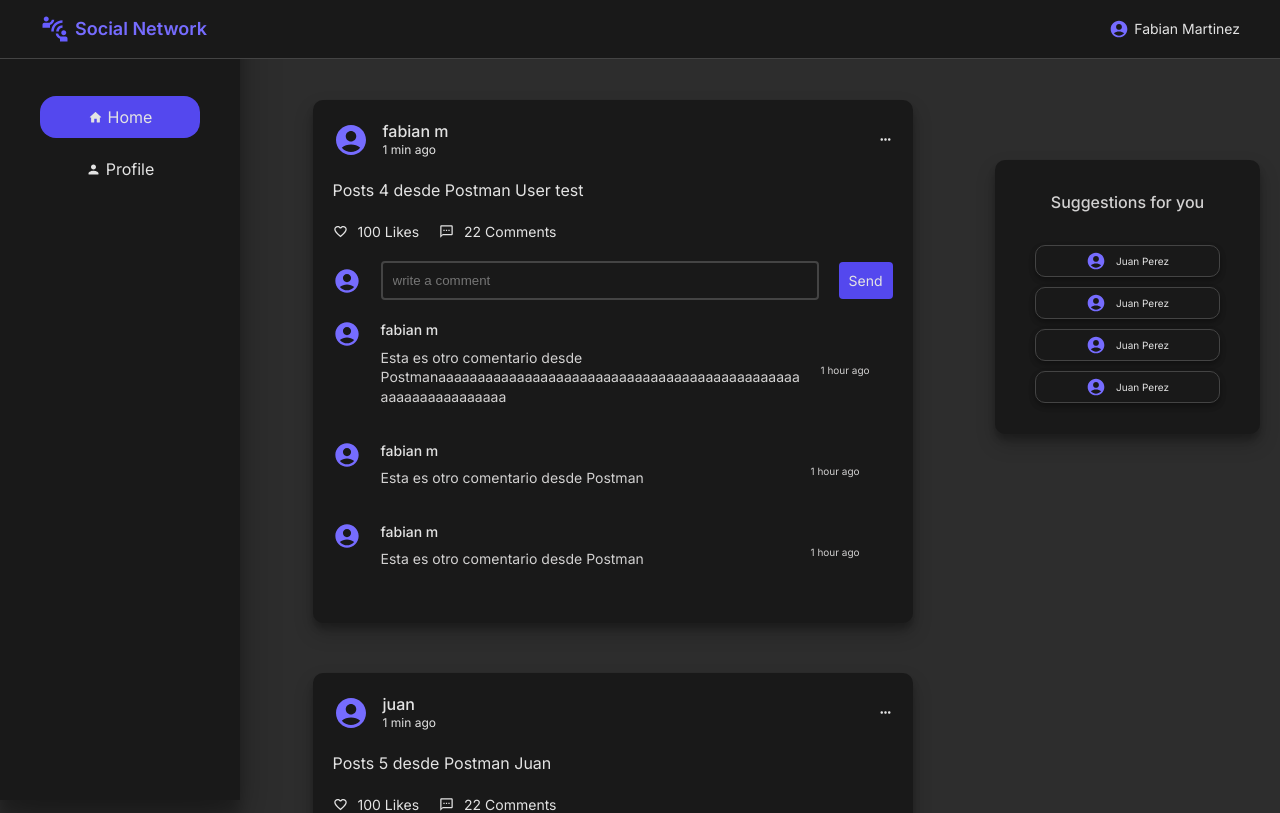
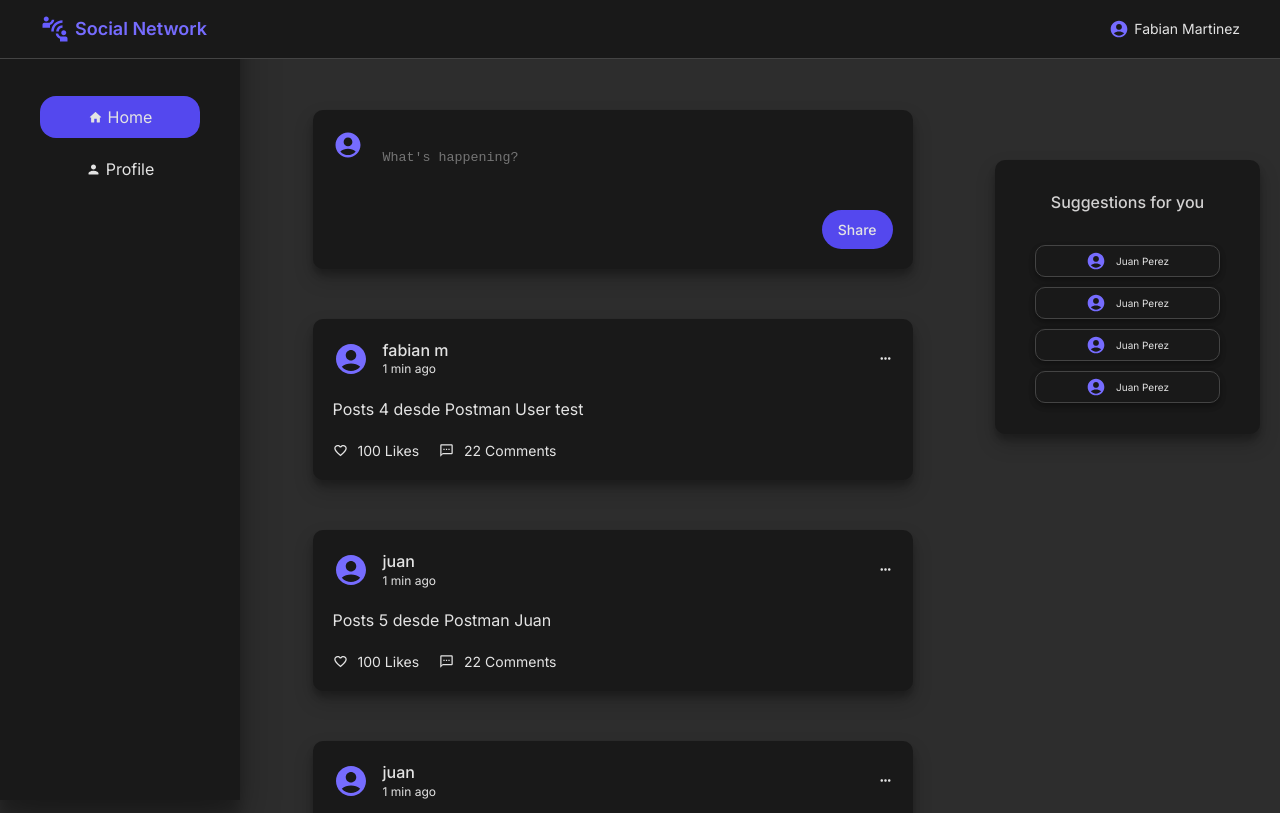
Before and after one commit to MartinezFabian/SocialNetwork-FullStack, a React (Vite) app in the folder client/: page / in a window 1280 px wide. Shown: the top 813 px of the page. Built offline with nearby package versions, Linux system fonts and the light colour scheme.

Commit message:
Feat: Add basic structure for AddPost.jsx and AddPost.module.css

```diff
--- /dev/null
+++ b/client/src/social/components/AddPost.jsx
@@ -0,0 +1,43 @@
+import { useState } from 'react';
+import AccountCircleRoundedIcon from '@mui/icons-material/AccountCircleRounded';
+import styles from './AddPost.module.css';
+
+export const AddPost = () => {
+  const [text, setText] = useState('');
+
+  const onInputChange = (e) => {
+    setText(e.target.value);
+  };
+
+  const onFormSubmit = (e) => {
+    e.preventDefault();
+    console.log(text);
+  };
+
+  return (
+    <form onSubmit={onFormSubmit} className={styles.container}>
+      <div className={styles.left}>
+        <AccountCircleRoundedIcon
+          sx={{ fontSize: 30, color: '#766cff' }}
+        ></AccountCircleRoundedIcon>
+      </div>
+
+      <div className={styles.right}>
+        <textarea
+          type="text"
+          placeholder="What's happening?"
+          onChange={onInputChange}
+          value={text}
+          maxLength={140}
+          className={styles.input}
+        />
+
+        <div className={styles.buttons}>
+          <button type="submit" className={styles.button}>
+            Share
+          </button>
+        </div>
+      </div>
+    </form>
+  );
+};
--- /dev/null
+++ b/client/src/social/components/AddPost.module.css
@@ -0,0 +1,64 @@
+.container {
+  margin: 1rem auto 5rem auto;
+  width: 90%;
+  max-width: 60rem;
+  padding: 2rem;
+  background-color: var(--color-background);
+  border-radius: 1rem;
+  box-shadow: rgba(0, 0, 0, 0.19) 0px 10px 20px, rgba(0, 0, 0, 0.23) 0px 6px 6px;
+
+  display: flex;
+  flex-direction: row;
+  align-items: flex-start;
+  gap: 1rem;
+}
+
+.left {
+}
+
+.right {
+  width: 100%;
+  display: flex;
+  flex-direction: column;
+  gap: 1rem;
+}
+
+.input {
+  min-width: 100%;
+  outline: none;
+  padding: 20px 10px;
+  background-color: transparent;
+  width: 60%;
+  color: var(--text-color);
+  border: transparent;
+
+  resize: none;
+}
+
+.buttons {
+  display: flex;
+  flex-direction: row;
+  justify-content: flex-end;
+}
+
+.button {
+  font-size: 1.2rem;
+  font-weight: 500;
+  padding: 1.1rem 1.6rem;
+  background-color: var(--color-primary);
+  color: var(--text-color);
+  transition: opacity 0.3s ease;
+  border-style: none;
+  border-radius: 2rem;
+}
+
+.button:hover {
+  cursor: pointer;
+  opacity: 0.8;
+}
+
+@media (min-width: 468px) {
+  .button {
+    font-size: 1.4rem;
+  }
+}
--- a/client/src/social/components/CommentsList.module.css
+++ b/client/src/social/components/CommentsList.module.css
@@ -32,12 +32,18 @@
 
 .button {
   font-size: 1.2rem;
-  border: none;
+  font-weight: 500;
+  padding: 1.1rem 1.6rem;
   background-color: var(--color-primary);
   color: var(--text-color);
-  padding: 1rem;
+  transition: opacity 0.3s ease;
+  border-style: none;
+  border-radius: 2rem;
+}
+
+.button:hover {
   cursor: pointer;
-  border-radius: 0.4rem;
+  opacity: 0.8;
 }
 
 @media (min-width: 468px) {
--- a/client/src/social/components/Post.jsx
+++ b/client/src/social/components/Post.jsx
@@ -10,7 +10,7 @@ import styles from './Post.module.css';
 import { CommentsList } from './CommentsList';
 
 export const Post = ({ id, description, userid, created_ago, name }) => {
-  const [commentOpen, setCommentOpen] = useState(true);
+  const [commentOpen, setCommentOpen] = useState(false);
   const liked = false;
 
   return (
--- a/client/src/social/pages/HomePage.jsx
+++ b/client/src/social/pages/HomePage.jsx
@@ -1,3 +1,4 @@
+import { AddPost } from '../components/AddPost';
 import { Post } from '../components/Post';
 import styles from './HomePage.module.css';
 
@@ -70,6 +71,8 @@ export const HomePage = () => {
 
   return (
     <div className={styles.homepage}>
+      <AddPost></AddPost>
+
       <ul className={styles.posts}>
         {posts.map((post) => {
           return <Post key={post.id} {...post}></Post>;
```
